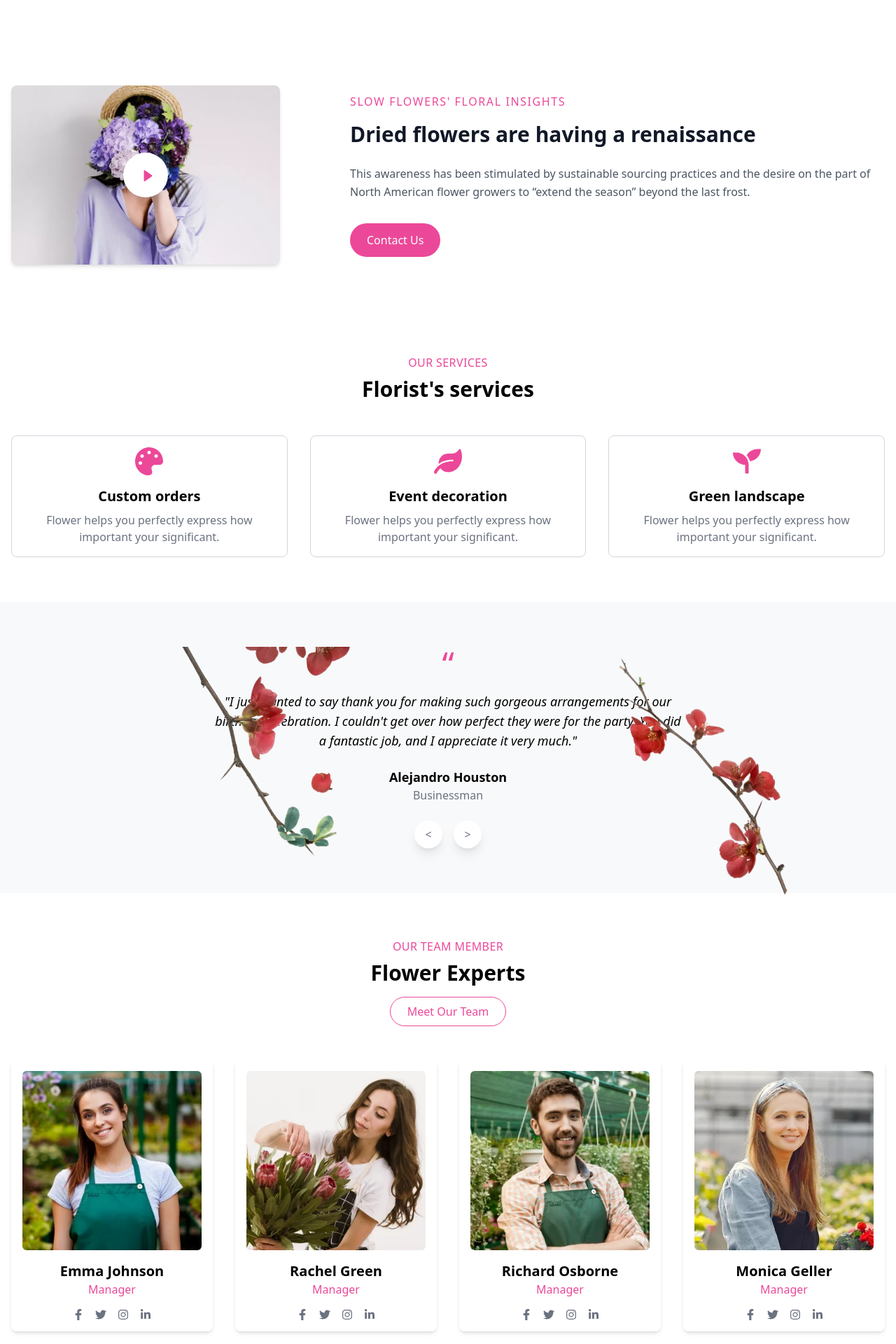
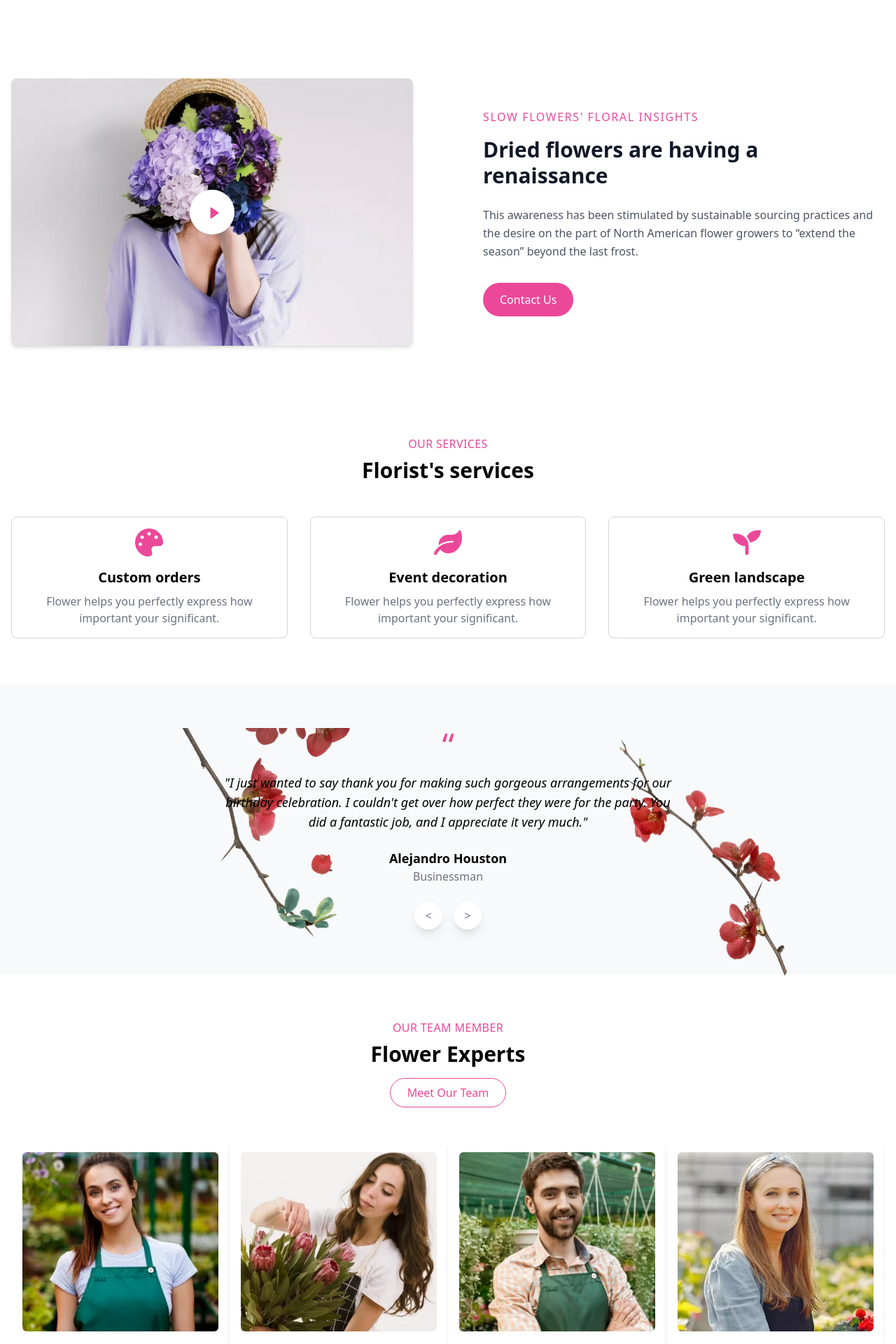
Before and after one commit to humaira-reactdev/Florist, a React (Vite) app: page /about in a window 1280 px wide. Shown: the part 580-2500 px from the top of the page at 70% size. Built offline with nearby package versions, Linux system fonts and the light colour scheme.

Commit message:
About Page Done

```diff
--- a/package.json
+++ b/package.json
@@ -18,7 +18,9 @@
     "react-icons": "^5.3.0",
     "react-redux": "^9.1.2",
     "react-router-dom": "^6.26.2",
-    "react-toastify": "^10.0.5"
+    "react-slick": "^0.30.2",
+    "react-toastify": "^10.0.5",
+    "slick-carousel": "^1.8.1"
   },
   "devDependencies": {
     "@eslint/js": "^9.9.0",
--- a/src/App.jsx
+++ b/src/App.jsx
@@ -1,4 +1,6 @@
 import { createBrowserRouter, createRoutesFromElements, Route, RouterProvider } from 'react-router-dom'
+import "slick-carousel/slick/slick.css";
+import "slick-carousel/slick/slick-theme.css";
 import LayoutOne from './Layouts/LayoutOne'
 import Homepage from './Pages/Homepage'
 import LoginPage from './Pages/LoginPage'
--- a/src/Components/AboutComponent.jsx
+++ b/src/Components/AboutComponent.jsx
@@ -1,19 +1,118 @@
-import React from 'react'
-import HeadingComponent from './HeadingComponent'
-import { FaLeaf, FaPalette, FaSeedling } from 'react-icons/fa'; // Example icons from react-icons
+import HeadingComponent from './HeadingComponent';
+import { FaLeaf, FaPalette, FaSeedling } from 'react-icons/fa';
 import ServiceCardComponent from './ServicecardComponent';
 import MemberComponent from './MemberComponent';
+import { useNavigate } from 'react-router-dom';
+import Slider from "react-slick";
+import { useState } from 'react';
+
+// ============================ testimonial ============================
+const testimonials = [
+  {
+    quote:
+      "I just wanted to say thank you for making such gorgeous arrangements for our birthday celebration. I couldn't get over how perfect they were for the party. You did a fantastic job, and I appreciate it very much.",
+    author: "Alejandro Houston",
+    profession: "Businessman",
+  },
+  {
+    quote:
+      "The service was outstanding, and the floral arrangement exceeded my expectations. Thank you for adding beauty to our special day!",
+    author: "Sophia Carter",
+    profession: "Event Organizer",
+  },
+  {
+    quote:
+      "Absolutely stunning flowers, and your delivery was right on time. I will definitely be recommending your service to everyone I know.",
+    author: "James Wright",
+    profession: "Marketing Specialist",
+  },
+  {
+    quote:
+      "I'm very happy with your work! The flowers were fresh and arranged with so much care and attention. You’ve earned a loyal customer.",
+    author: "Olivia Johnson",
+    profession: "Wedding Planner",
+  },
+  {
+    quote:
+      "A huge thank you for the breathtaking floral arrangements. They added such a wonderful touch to our corporate event.",
+    author: "Daniel Green",
+    profession: "CEO",
+  },
+  {
+    quote:
+      "You truly exceeded our expectations. The flowers were vibrant and fresh, just perfect for our grand opening ceremony.",
+    author: "Emily White",
+    profession: "Restaurant Owner",
+  },
+];
 
 const AboutComponent = () => {
+  const navigate = useNavigate();
+
+  // State for current testimonial
+  const [currentIndex, setCurrentIndex] = useState(0);
+
+  // Slick settings for team member carousel
+  const teamSliderSettings = {
+    dots: true,
+    infinite: true,
+    speed: 1000,
+    slidesToShow: 4,
+    slidesToScroll: 1,
+    responsive: [
+      {
+        breakpoint: 1024,
+        settings: {
+          slidesToShow: 3,
+          slidesToScroll: 1,
+          infinite: true,
+          dots: true
+        }
+      },
+      {
+        breakpoint: 600,
+        settings: {
+          slidesToShow: 2,
+          slidesToScroll: 1
+        }
+      },
+      {
+        breakpoint: 480,
+        settings: {
+          slidesToShow: 1,
+          slidesToScroll: 1
+        }
+      }
+    ]
+  };
+
+  // Testimonial navigation
+  const handlePrev = () => {
+    setCurrentIndex((prevIndex) =>
+      prevIndex === 0 ? testimonials.length - 1 : prevIndex - 1
+    );
+  };
+
+  const handleNext = () => {
+    setCurrentIndex((prevIndex) =>
+      prevIndex === testimonials.length - 1 ? 0 : prevIndex + 1
+    );
+  };
+
+  const goToContact = () => {
+    navigate('/contact');
+  };
+
   return (
     <>
-      <HeadingComponent headingText={'About Us'} pageText={'ABOUT'}/>
+      <HeadingComponent headingText={'About Us'} pageText={'ABOUT'} />
+
       {/* =================ABOUT SECTION START================ */}
       <div className="container mx-auto px-4 py-16 grid grid-cols-1 md:grid-cols-2 gap-8">
         {/* Left Side - Title and Subtitle */}
         <div>
           <p className="text-pink-500 uppercase mb-4">About Us</p>
-    <h2 className="text-4xl font-bold text-gray-900 mb-6 leading-tight">
+          <h2 className="text-3xl md:text-4xl font-bold text-gray-900 mb-6 leading-tight">
             We provide all kinds of fresh flower services
           </h2>
         </div>
@@ -27,13 +126,13 @@ const AboutComponent = () => {
       </div>
 
       {/* Floral Insights Section */}
-<div className="container mx-auto px-4 py-16 flex flex-col md:flex-row items-center gap-[100px]">
+      <div className="container mx-auto px-4 py-16 flex flex-col md:flex-row items-center gap-8 md:gap-[100px]">
         {/* Left Side - Image with Play Button */}
-  <div className="relative">
+        <div className="relative w-full md:w-1/2">
           <img
             src="/images/about-video.jpg"
             alt="Floral Insights"
-      className="w-full md:w-96 h-auto rounded-lg shadow-md"
+            className="w-full h-auto rounded-lg shadow-md"
           />
           {/* Play Button Overlay */}
           <button className="absolute inset-0 flex items-center justify-center">
@@ -51,7 +150,7 @@ const AboutComponent = () => {
         </div>
 
         {/* Right Side - Text Content */}
-  <div className="flex-1">
+        <div className="w-full md:w-1/2">
           <p className="text-pink-500 uppercase mb-4 tracking-widest">Slow Flowers' Floral Insights</p>
           <h2 className="text-3xl font-bold text-gray-900 mb-6 leading-tight">
             Dried flowers are having a renaissance
@@ -59,21 +158,23 @@ const AboutComponent = () => {
           <p className="text-gray-600 leading-relaxed mb-8">
             This awareness has been stimulated by sustainable sourcing practices and the desire on the part of North American flower growers to “extend the season” beyond the last frost.
           </p>
-    {/* Button */}
-    <button className="bg-pink-500 text-white py-3 px-6 rounded-full hover:bg-pink-600 transition duration-300">
+          <button
+            onClick={goToContact}
+            className="bg-pink-500 text-white py-3 px-6 rounded-full transition duration-300 transform hover:bg-purple-600 hover:text-yellow-200 hover:scale-105 hover:rotate-3">
             Contact Us
           </button>
         </div>
       </div>
 
       {/* ==================ABOUT SECTION END================= */}
+
       {/* =================SERVICES SECTION START============== */}
       <div className="py-16">
         <div className="text-center mb-12">
           <p className="text-pink-500 uppercase tracking-wide">Our Services</p>
           <h2 className="text-3xl font-bold mt-2">Florist's services</h2>
         </div>
-      <div className="container mx-auto grid grid-cols-1 md:grid-cols-3 gap-8">
+        <div className="container mx-auto grid grid-cols-1 md:grid-cols-2 lg:grid-cols-3 gap-8">
           <ServiceCardComponent
             icon={<FaPalette size={40} />}
             title="Custom orders"
@@ -92,47 +193,57 @@ const AboutComponent = () => {
         </div>
       </div>
       {/* =================SERVICES SECTION END============== */}
-      {/* ==================TESTIMONIAL START====================== */}
+
+      {/* ====================Testimonial start================== */}
       <div className="relative py-16 bg-[#f8f9fa]">
         {/* Left and Right Decorative Images */}
         <img
           src="/images/left-bg.png"
           alt="Left Decoration"
-        className="absolute left-0 w-[500px]"
+          className="absolute left-0 w-[150px] md:w-[300px] lg:w-[500px] hidden sm:block"
         />
         <img
           src="/images/right-bg.png"
           alt="Right Decoration"
-        className="absolute right-0 -top-10 w-[500px]"
+          className="absolute right-0 -top-10 w-[150px] md:w-[300px] lg:w-[500px] hidden sm:block"
         />
 
         {/* Testimonial Content */}
-      <div className="max-w-2xl mx-auto text-center">
+        <div className="relative max-w-2xl mx-auto text-center px-4">
           {/* Quotation Icon */}
           <div className="text-pink-500 text-5xl mb-4">“</div>
 
           {/* Testimonial Text */}
-        <p className="italic text-lg mb-6">
-          "I just wanted to say thank you for making such gorgeous arrangements for our birthday celebration. I couldn't get over how perfect they were for the party. You did a fantastic job, and I appreciate it very much."
+          <p className="italic text-base md:text-lg mb-6">
+            "{testimonials[currentIndex].quote}"
           </p>
 
           {/* Author Name */}
-        <h4 className="font-semibold text-lg">Alejandro Houston</h4>
-        <p className="text-gray-500">Businessman</p>
+          <h4 className="font-semibold text-lg">
+            {testimonials[currentIndex].author}
+          </h4>
+          <p className="text-gray-500">{testimonials[currentIndex].profession}</p>
 
           {/* Navigation Arrows */}
           <div className="flex justify-center items-center mt-6 gap-4">
-          <button className="w-10 h-10 rounded-full bg-white shadow-lg flex items-center justify-center text-gray-500 hover:text-pink-500">
+            <button
+              onClick={handlePrev}
+              className="w-8 h-8 md:w-10 md:h-10 rounded-full bg-white shadow-lg flex items-center justify-center text-gray-500 hover:text-pink-500"
+            >
               &lt;
             </button>
-          <button className="w-10 h-10 rounded-full bg-white shadow-lg flex items-center justify-center text-gray-500 hover:text-pink-500">
+            <button
+              onClick={handleNext}
+              className="w-8 h-8 md:w-10 md:h-10 rounded-full bg-white shadow-lg flex items-center justify-center text-gray-500 hover:text-pink-500"
+            >
               &gt;
             </button>
           </div>
         </div>
       </div>
-      {/* ===================TESTIMONIAL END======================= */}
-      {/* ====================MEMBERS PART START=================== */}
+      {/* =====================Testimonial end==================== */}
+
+      {/* ===================Team Member Section with Slick Slider=================== */}
       <div className="py-16">
         <div className="text-center mb-12">
           <p className="text-pink-500 uppercase tracking-wide">Our Team Member</p>
@@ -141,7 +252,8 @@ const AboutComponent = () => {
             Meet Our Team
           </button>
         </div>
-      <div className="container mx-auto grid grid-cols-1 md:grid-cols-2 lg:grid-cols-4 gap-8">
+        <div className="container mx-auto">
+          <Slider {...teamSliderSettings}>
             <MemberComponent
               image='/images/team-1.jpg'
               name='Emma Johnson'
@@ -162,12 +274,12 @@ const AboutComponent = () => {
               name='Monica Geller'
               role='Manager'
             />
+          </Slider>
         </div>
       </div>
-
-      {/* ====================MEMBERS END========================== */}
+      {/* ====================Team Member Section end=================== */}
     </>
-  )
+  );
 }
 
-export default AboutComponent
+export default AboutComponent;
```
Also changed, not shown: 1 other file (tests, documents, lock files or other folders). Lines whose indentation alone changed are shown as unchanged.
